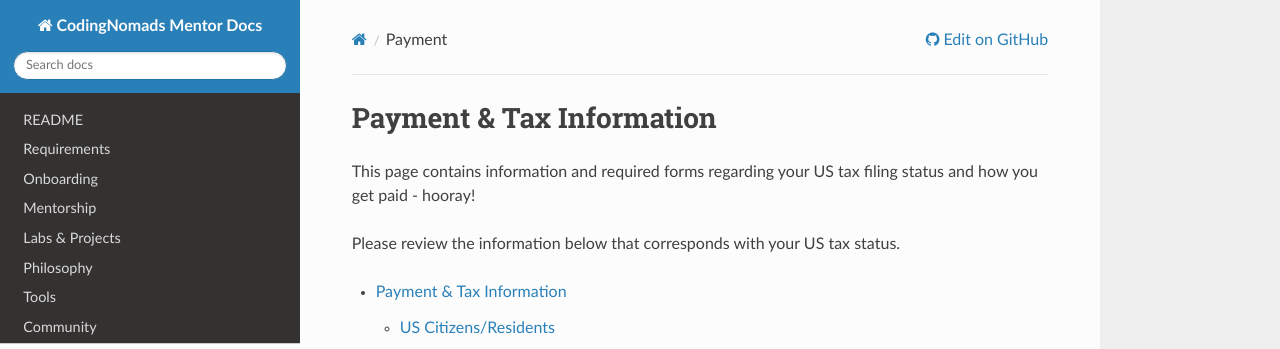
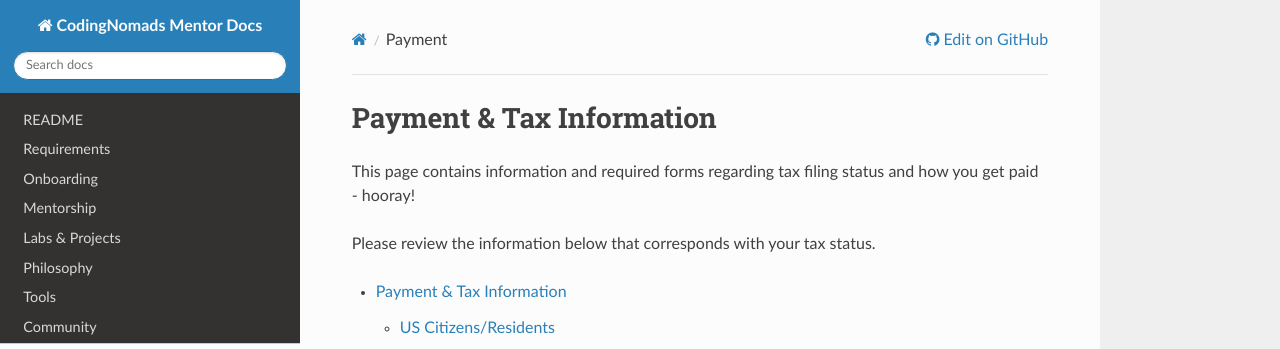
Before and after one commit to CodingNomads/mentor-docs, an MkDocs documentation site: the page built from docs/07_payment.md, in a window 1280 px wide and 900 px high. Shown: the top 349 px of the window. Built offline with MkDocs 1.6.1, drawn with Linux system fonts in a browser that asks for light colours; nearby versions of some CDN libraries.

Commit message:
Update 07_payment.md

```diff
--- a/docs/07_payment.md
+++ b/docs/07_payment.md
@@ -1,8 +1,8 @@
 # Payment & Tax Information
 
-This page contains information and required forms regarding your US tax filing status and how you get paid - hooray!
+This page contains information and required forms regarding tax filing status and how you get paid - hooray!
 
-Please review the information below that corresponds with your US tax status.
+Please review the information below that corresponds with your tax status.
 
 [TOC]
 
```
